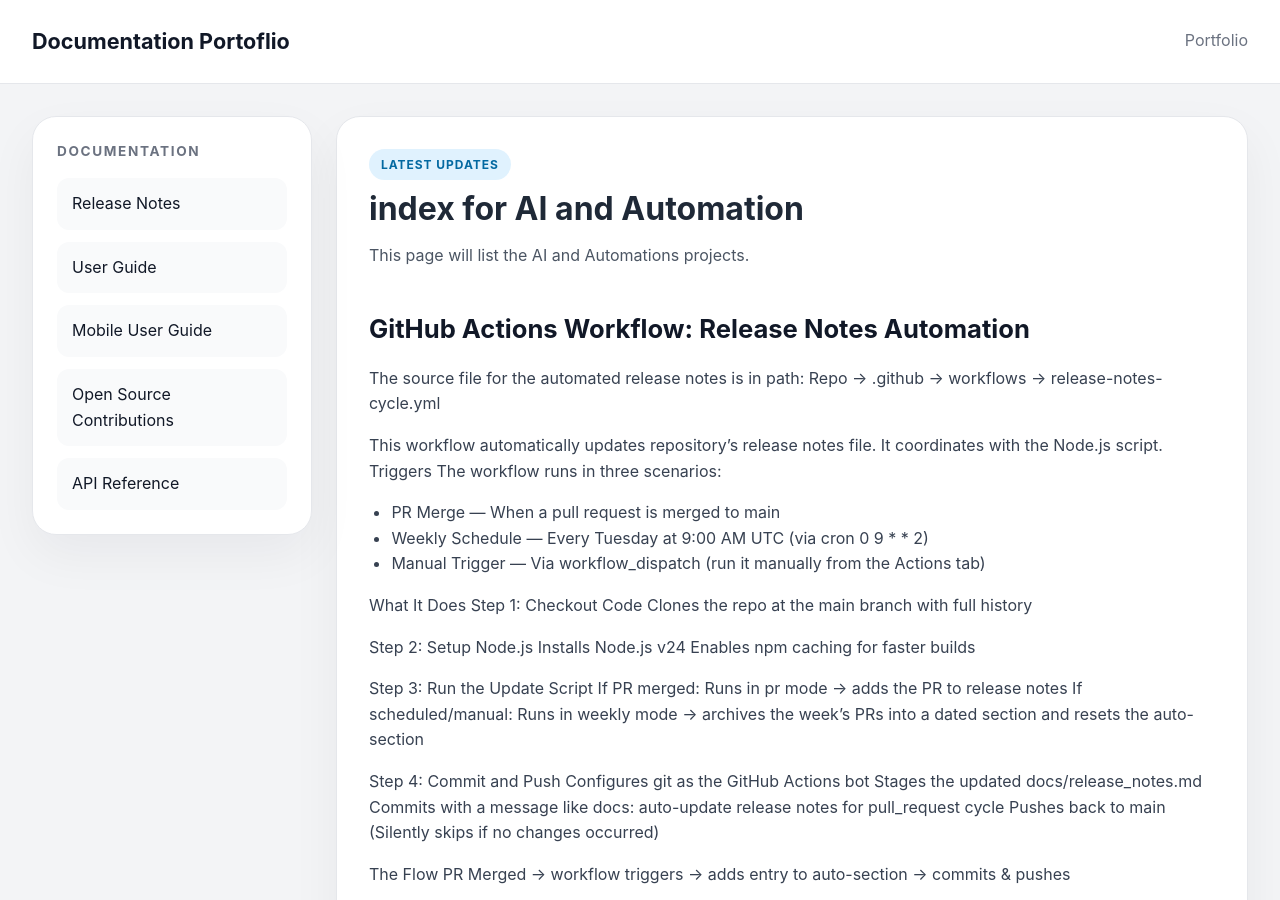
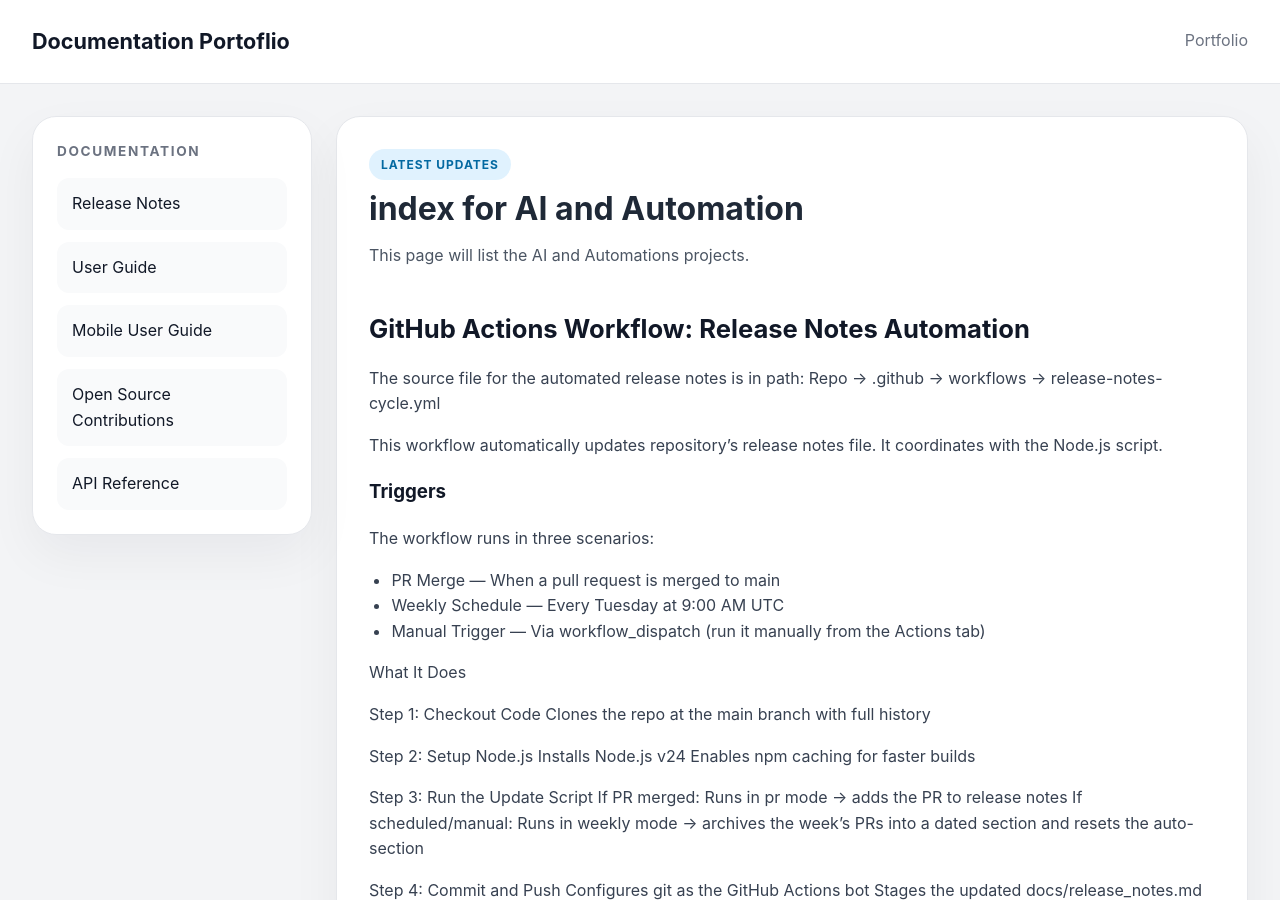
Before and after one commit to Venkat4real/FriedNotes, a Jekyll site: the page built from docs/AI_automation/automated-releasenotes.md, in a window 1280 px wide and 900 px high. Built offline with Jekyll 4.4.1, drawn with Linux system fonts in a browser that asks for light colours.

Commit message:
Strutural changes for Automated release notes

```diff
--- a/docs/AI_automation/automated-releasenotes.md
+++ b/docs/AI_automation/automated-releasenotes.md
@@ -6,17 +6,20 @@ description: This page will list the AI and Automations projects.
 ## GitHub Actions Workflow: Release Notes Automation
 
 The source file for the automated release notes is in path:
-Repo -> .github -> workflows -> release-notes-cycle.yml
+Repo → .github → workflows → release-notes-cycle.yml
 
 This workflow automatically updates repository's release notes file. It coordinates with the Node.js script.
-Triggers
+
+### Triggers
+
 The workflow runs in three scenarios:
 
 - PR Merge — When a pull request is merged to main
-- Weekly Schedule — Every Tuesday at 9:00 AM UTC (via cron 0 9 * * 2)
+- Weekly Schedule — Every Tuesday at 9:00 AM UTC
 - Manual Trigger — Via workflow_dispatch (run it manually from the Actions tab)
 
 What It Does
+
 Step 1: Checkout Code
 Clones the repo at the main branch with full history
 
```
